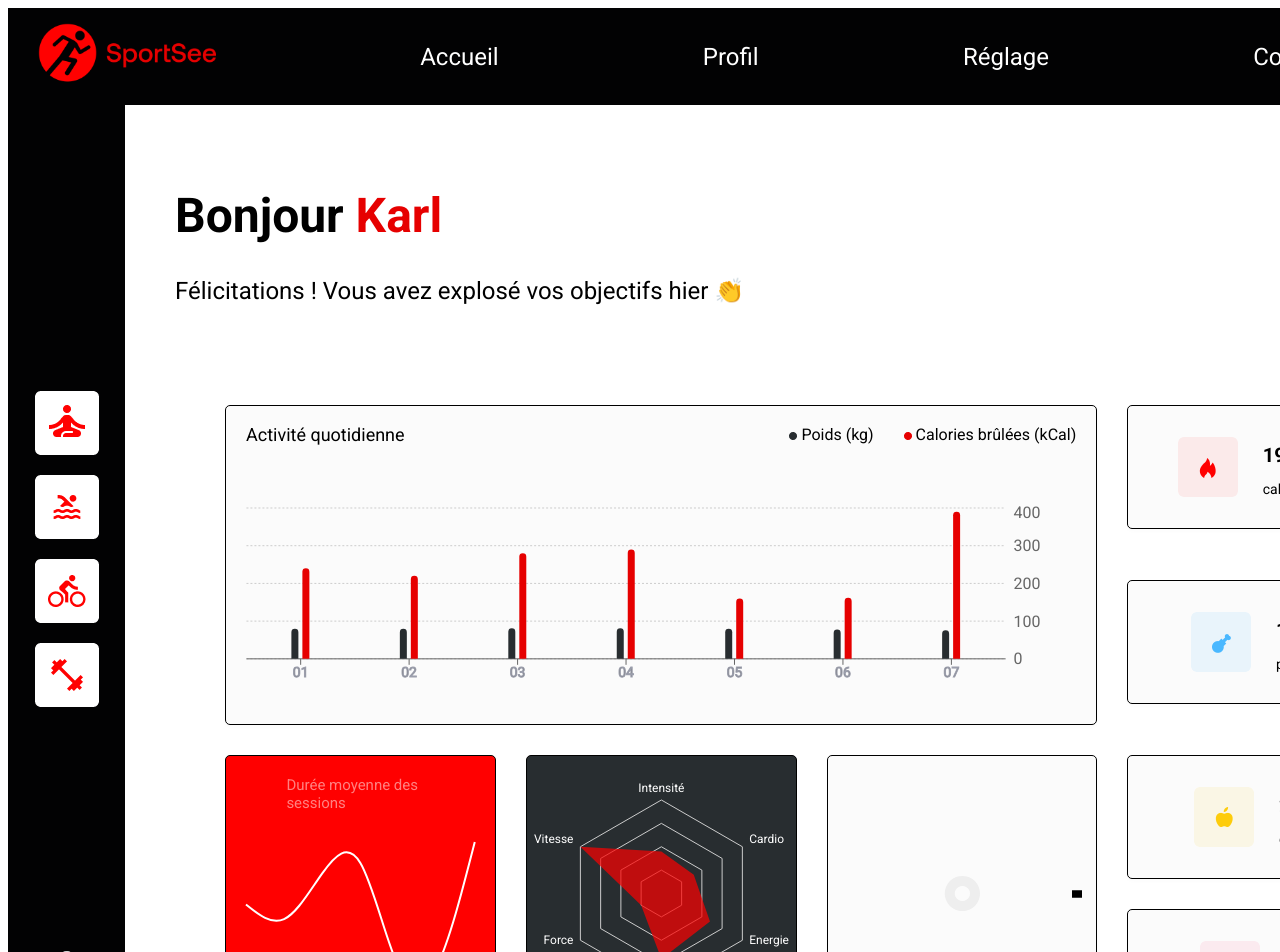
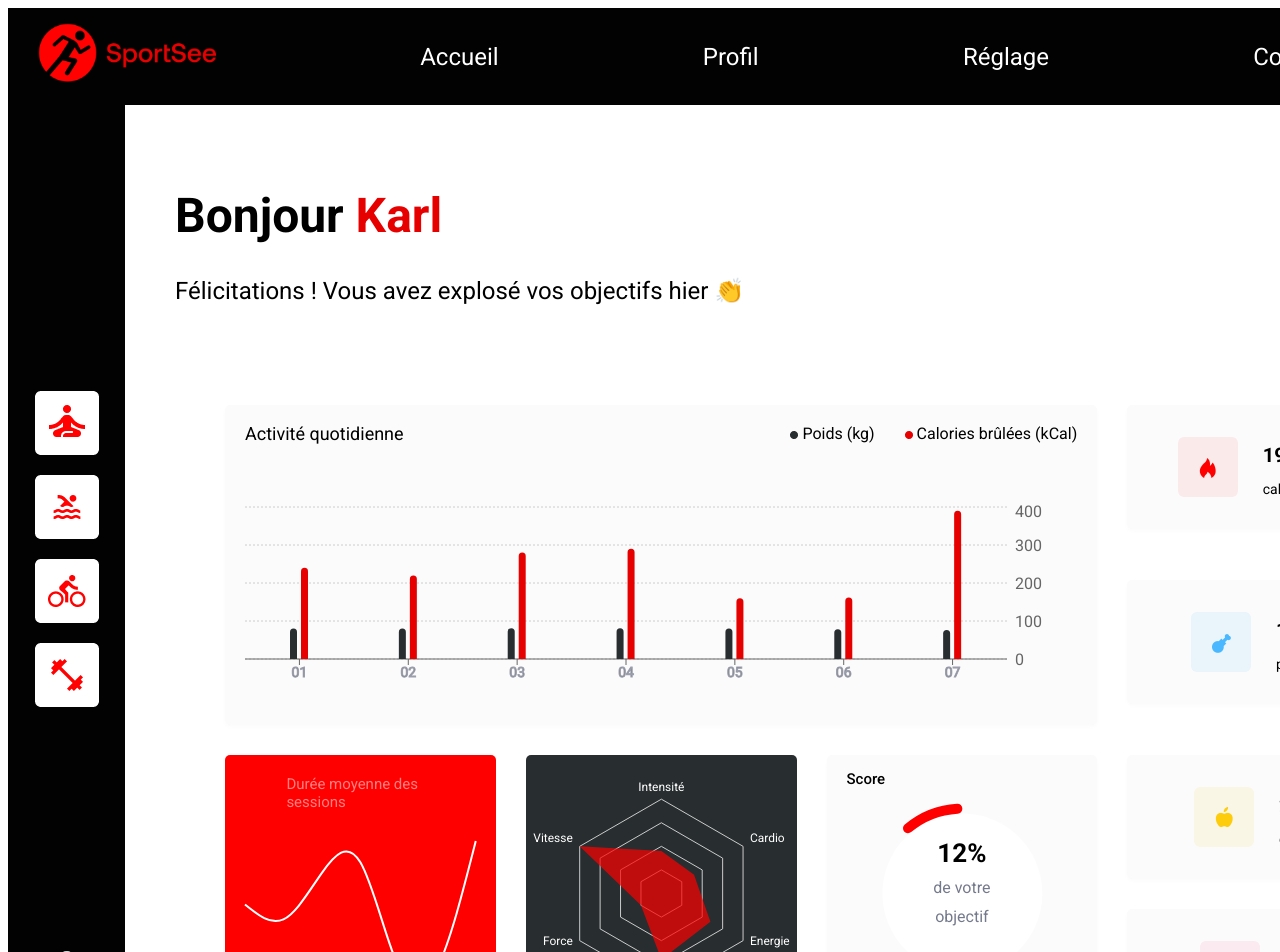
Before and after one commit to DavyHaYehoudi/sportsee, a React (Create React App) app: page / in a window 1280 px wide. Shown: the top 952 px of the page. Built offline with nearby package versions, Linux system fonts and the light colour scheme.

Commit message:
radialBar graph

```diff
--- a/src/components/RadialBarGraph.jsx
+++ b/src/components/RadialBarGraph.jsx
@@ -1,54 +1,40 @@
 import React from "react";
-import {
-  RadialBarChart,
-  RadialBar,
-  Legend,
-  ResponsiveContainer,
-} from "recharts";
-import score from "../mocks/userMainData.json"
-const data = [
-  {
-    name: "18-24",
-    uv: 31.47,
-    pv: 2400,
-    fill: "#8884d8",
-  }
-];
-const style = {
-    top: '50%',
-    right: 0,
-    transform: 'translate(0, -50%)',
-    lineHeight: '24px',
-  };
+import { RadialBarChart, RadialBar, ResponsiveContainer } from "recharts";
+import data from "../mocks/userMainData.json";
+
 const RadialBarGraph = () => {
-    const scoreFormatted = [score.data.todayScore]
+  const { todayScore, score } = data.data;
+  const dataScore = todayScore ? todayScore : score;
+  const formattedData = [{ name: "score", value: dataScore }];
   return (
     <div className="block">
+      <h3 className="score-title">Score</h3>
       <ResponsiveContainer width="100%" height="100%">
         <RadialBarChart
-          cx="50%"
-          cy="50%"
-          innerRadius="10%"
-          outerRadius="80%"
-          barSize={10}
-        //   cornerRadius={10}
-          data={scoreFormatted}
+          outerRadius="0%"
+          data={formattedData}
+          startAngle={90}
+          endAngle={450}
         >
           <RadialBar
-            minAngle={15}
-            label={{ position: "insideStart", fill: "#fff" }}
-            background
-            clockWise
-            dataKey="uv"
+            data={[{ value: 1 }]}
+            dataKey="value"
+            barSize={170}
+            fill="var(--white)"
           />
-          <Legend
-            iconSize={10}
-            layout="vertical"
-            verticalAlign="middle"
-            wrapperStyle={style}
+          <RadialBar
+            dataKey="value"
+            barSize={10}
+            cornerRadius={100}
+            fill="var(--redRadialBar)"
           />
         </RadialBarChart>
       </ResponsiveContainer>
+      <div className="score-details-wrapper">
+        <span className="score-details-number">{dataScore * 100}%</span>
+        <span className="score-details-text">de votre</span>
+        <span className="score-details-text">objectif</span>
+      </div>
     </div>
   );
 };
--- a/src/style/components/barGraph.css
+++ /dev/null
@@ -1,27 +0,0 @@
-.legendary {
-    display: flex;
-    justify-content: space-between;
-    align-items: center;
-    margin: 0 20px 40px 20px;
-}
-
-.legendary h3 {
-    font-size: 18px;
-    font-weight: normal;
-}
-.legendary ul {
-    display: flex;
-    align-items: center;
-    gap: 30px;
-}
-
-.legendary img {
-    width: 8px;
-}
-
-.custom-tooltip-barGraph {
-    background: var(--redBar);
-    color: var(--white);
-    padding: 5px;
-    font-size: 9px;
-}
--- /dev/null
+++ b/src/style/components/graphs.css
@@ -0,0 +1,74 @@
+/* ACTIVITES QUOTIDIENNES BAR GRAPH */
+.legendary {
+    display: flex;
+    justify-content: space-between;
+    align-items: center;
+    margin: 0 20px 40px 20px;
+}
+
+.legendary h3 {
+    font-size: 18px;
+    font-weight: normal;
+}
+
+.legendary ul {
+    display: flex;
+    align-items: center;
+    gap: 30px;
+}
+
+.legendary img {
+    width: 8px;
+}
+
+.custom-tooltip-barGraph {
+    background: var(--redBar);
+    color: var(--white);
+    padding: 5px;
+    font-size: 9px;
+}
+
+/* SESSIONS LINE GRAPH */
+.customTooltip-lineGraph {
+    background-color: var(--white);
+    color: var(--text-tooltip);
+    padding: 2px 6px;
+    font-size: 9px;
+}
+
+.session-title {
+    font-size: 15px;
+    font-weight: normal;
+    opacity: 50%;
+    width: 148px;
+    margin: 20px auto;
+}
+
+/* SCORE RADIALBAR GRAPH */
+.block:nth-child(8) h3 {
+    position: absolute;
+    left: 20px;
+    font-size: 15px;
+    font-weight: 500;
+}
+
+.score-details-wrapper {
+    display: flex;
+    align-items: center;
+    flex-direction: column;
+    gap: 10px;
+    position: absolute;
+    top: 30%;
+    left: 50%;
+    transform: translateX(-50%);
+}
+
+.score-details-number {
+    font-size: 26px;
+    font-weight: 700;
+}
+
+.score-details-text {
+    color: var(--grayRadialBar);
+    font-size: 16px;
+}
--- a/src/style/components/lineGraph.css
+++ /dev/null
@@ -1,13 +0,0 @@
-.customTooltip-lineGraph{
-    background-color: var(--white);
-color: var(--text-tooltip);
-padding: 2px 6px;
-font-size: 9px;
-}
-.session-title{
-    font-size: 15px;
-    font-weight: normal;
-    opacity: 50%;
-    width: 148px;
-    margin: 20px auto;
-}
--- a/src/style/index.css
+++ b/src/style/index.css
@@ -9,8 +9,5 @@
 @import "./page/profil.css";
 
 /*COMPONENTS*/
-@import "./components/barGraph.css";
+@import "./components/graphs.css";
 @import "./components/energy.css";
-@import "./components/lineGraph.css";
-@import "./components/pieGraph.css";
-@import "./components/radarGraph.css";
--- a/src/style/page/profil.css
+++ b/src/style/page/profil.css
@@ -27,14 +27,13 @@
     grid-template-areas:
         "daily daily daily  energy-kal"
         "daily daily daily  energy-prot"
-        "line radial pie energy-gluc"
-        "line radial pie energy-lip"
+        "line radial radialBar energy-gluc"
+        "line radial radialBar energy-lip"
     ;
     margin: 100px 0 50px 50px;
 }
 
 .block {
-    border: 1px solid black;
     border-radius: var(--radius);
 }
 
@@ -57,8 +56,9 @@
     background: var(--blackRadar);
 }
 
-.block:nth-child(8) { /* Score pie graph */
-    grid-area: pie;
+.block:nth-child(8) { /* Score radialbar graph */
+    position: relative;
+    grid-area: radialBar;
     background: var(--gray);
     box-shadow: 0 2px 4px 0 rgba(0, 0, 0, 0.0212);
 }
--- a/src/style/variables.css
+++ b/src/style/variables.css
@@ -8,13 +8,15 @@
     --redBar: #E60000;
     --redLine: #FF0000;
     --blackRadar: #282D30;
-    --redRadar:#FF0101;
+    --redRadar: #FF0101;
+    --redRadialBar: #FF0000;
+    --grayRadialBar: #74798C;
 
     /*COLOR Bar Graphs*/
-    --bar1:#282D30;
-    --bar2:#E60000;
+    --bar1: #282D30;
+    --bar2: #E60000;
     /*COLOR LINE Graphs*/
-    --text-tooltip:#282D30;
+    --text-tooltip: #282D30;
 
     /*FONT SIZE*/
     --sizeTab: 1.5rem;
```
Also changed, not shown: src/style/components/pieGraph.css (deleted), src/style/components/radarGraph.css (deleted).
